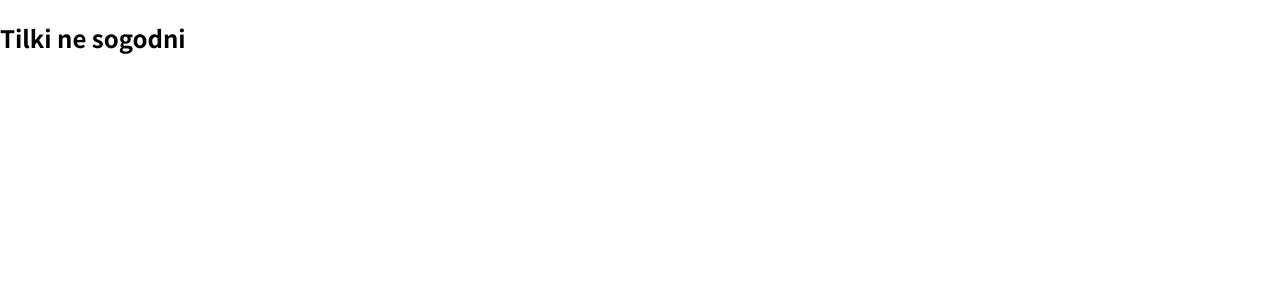
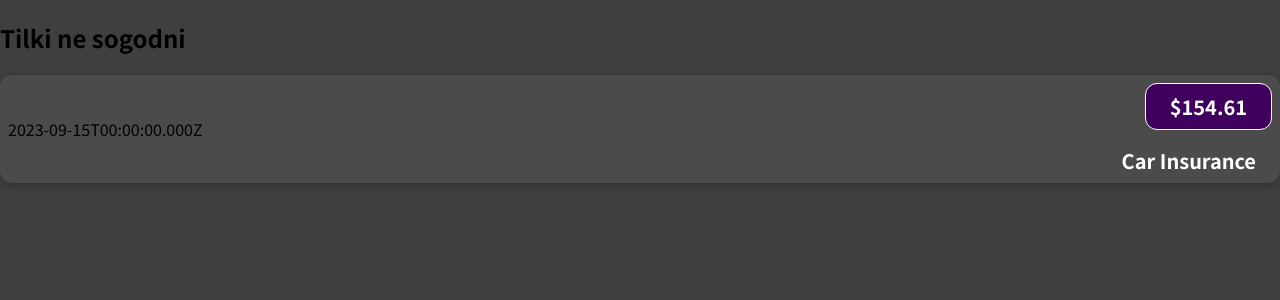
Before and after one commit to UncleLion/React-App, a JavaScript app: page / in a window 1280 px wide. Shown: the top 300 px of the page. Built offline with nearby package versions, Linux system fonts and the light colour scheme.

Commit message:
add new style, and create dynamic code

```diff
--- a/src/App.js
+++ b/src/App.js
@@ -1,7 +1,10 @@
+import ExtenseList from "./components/ExpenseList";
+
 function App() {
   return (
     <div>
       <h2>Tilki ne sogodni</h2>
+      <ExtenseList />
     </div>
   );
 }
--- /dev/null
+++ b/src/components/ExpenseList.css
@@ -0,0 +1,56 @@
+.expense-list {
+    display: flex;
+    justify-content: space-between;
+    align-items: center;
+    box-shadow: 0 2px 8px rgba(0, 0, 0, 0.25);
+    padding: 0.5rem;
+    margin: 1rem 0;
+    border-radius: 12px;
+    background-color: #4b4b4b;
+}
+
+.expense-list__description {
+    display: flex;
+    flex-direction: column;
+    gap: 1rem;
+    align-items: flex-end;
+    flex-flow: column-reverse;
+    justify-content: flex-start;
+    flex: 1;
+}
+
+.expense-list h2 {
+    color: #3a3a3a;
+    font-size: 1rem;
+    flex: 1;
+    margin: 0 1rem;
+    color: white;
+}
+
+.expense-list__price {
+    font-size: 1rem;
+    font-weight: bold;
+    color: white;
+    background-color: #40005d;
+    border: 1px solid white;
+    padding: 0.5rem;
+    border-radius: 12px;
+}
+
+@media (min-width: 580px) {
+    .expense-item__description {
+        flex-direction: row;
+        align-items: center;
+        justify-content: flex-start;
+        flex: 1;
+    }
+
+    .expense-list__description h2 {
+        font-size: 1.25rem;
+    }
+
+    .expense-list__price {
+        font-size: 1.25rem;
+        padding: 0.5rem 1.5rem;
+    }
+}
--- /dev/null
+++ b/src/components/ExpenseList.js
@@ -0,0 +1,18 @@
+import "./ExpenseList.css"
+
+export default function ExtenseList() {
+    const expenseDate = new Date(2023, 8, 15 )
+    const expenseTitle = 'Car Insurance'
+    const expenceAmount = 154.61
+    return (
+        <div className="expense-list">
+            <div>
+                {expenseDate.toISOString()}
+            </div>
+            <div className="expense-list__description">
+                <h2>{expenseTitle}</h2>
+                <div className="expense-list__price">${expenceAmount}</div>
+            </div>
+        </div>
+    )
+}
--- a/src/index.css
+++ b/src/index.css
@@ -10,5 +10,5 @@
 
 body {
   margin: 0;
-  /* background-color: #3f3f3f; */
+  background-color: #3f3f3f;
 }
```
